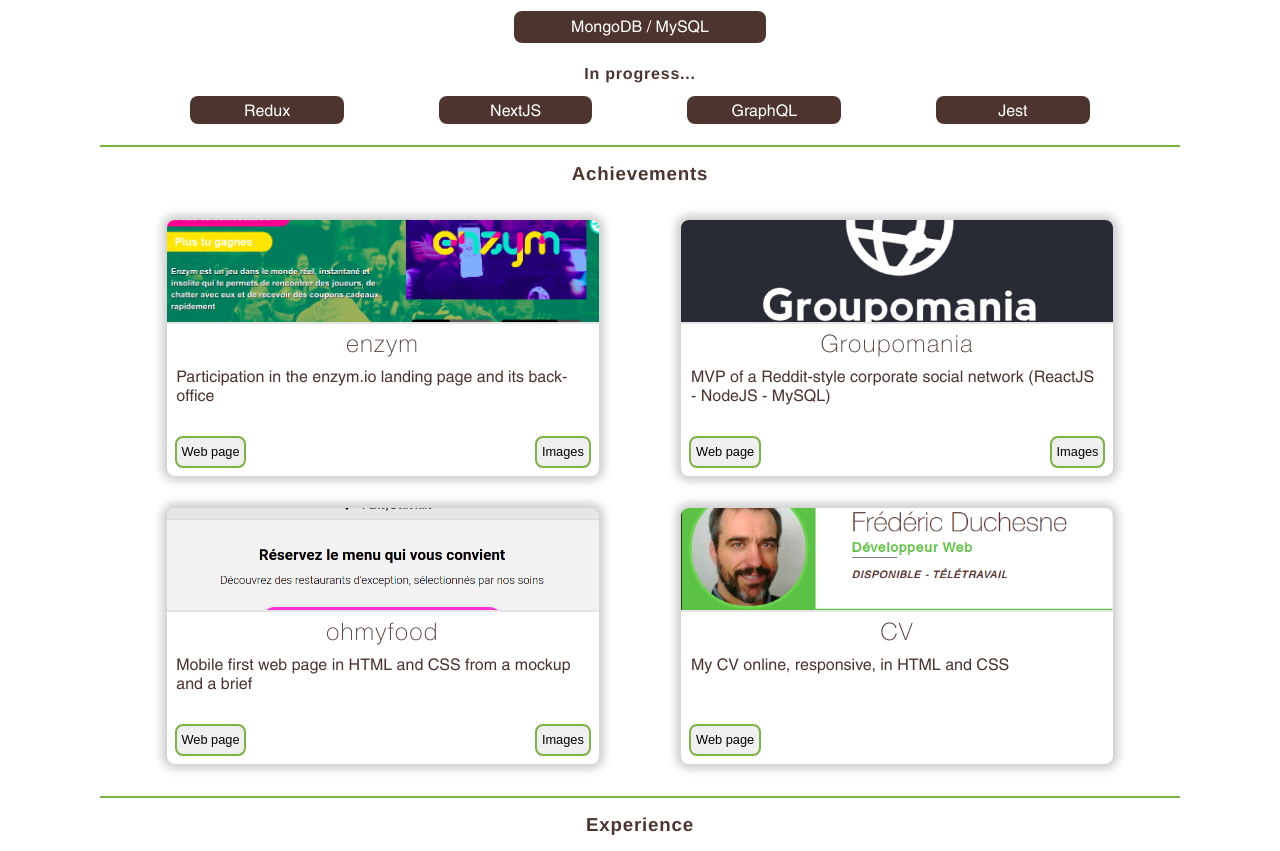
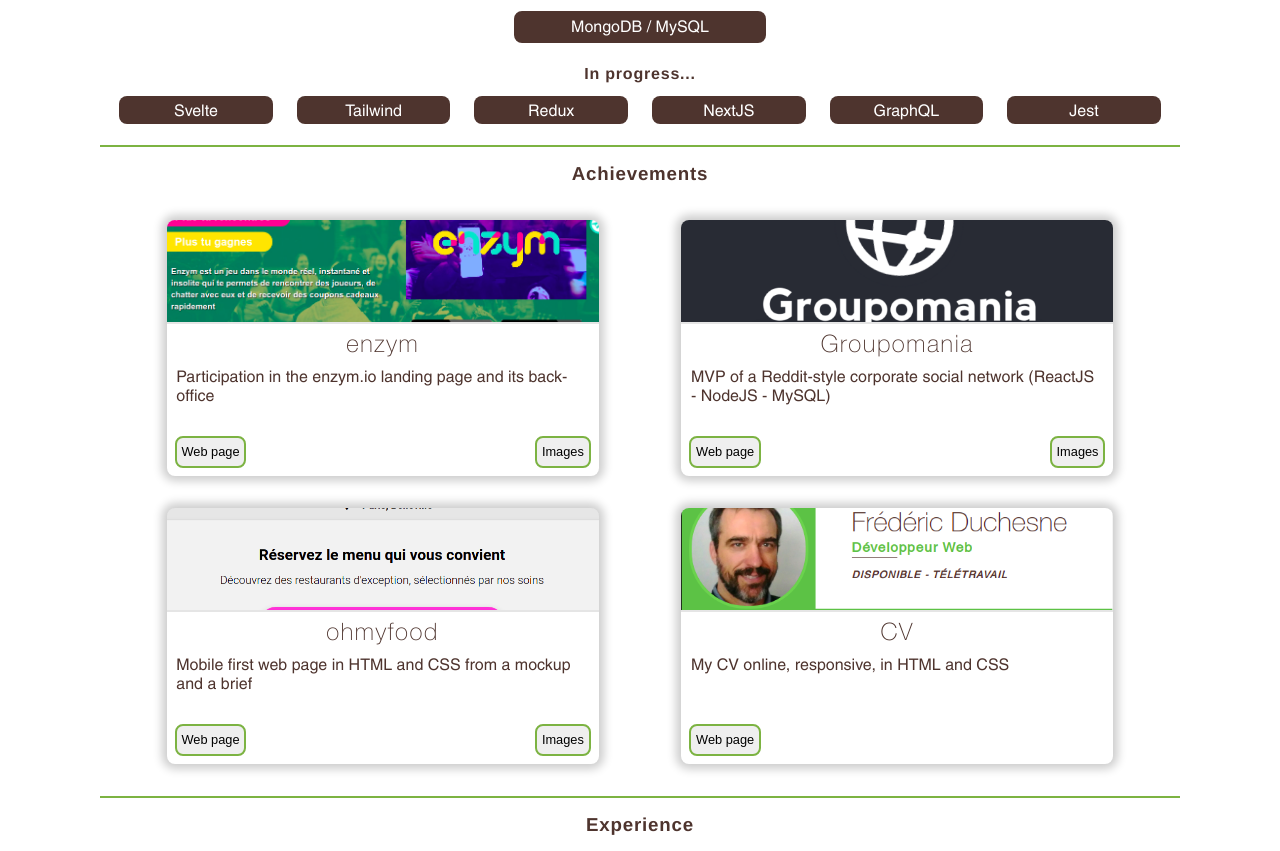
Before and after one commit to Ethnolatin/portfolio, a React (Create React App) app: page / in a window 1280 px wide. Shown: the part 811-1662 px from the top of the page. Built offline with nearby package versions, Linux system fonts and the light colour scheme.

Commit message:
update skills

```diff
--- a/src/components/skills.js
+++ b/src/components/skills.js
@@ -9,7 +9,7 @@
 
     const skills = ['HTML / CSS', 'JavaScript', 'ReactJS', 'Git / Github', text.english, text.spanish]
     const notions = ['TypeScript', `SEO / ${text.access}`, 'NodeJS / Express', 'API REST', 'MongoDB / MySQL']
-    const inprogress = ['Redux', 'NextJS', 'GraphQL', 'Jest']
+    const inprogress = ['Svelte', 'Tailwind', 'Redux', 'NextJS', 'GraphQL', 'Jest']
 
     return (
         <section id='skills'>
```
